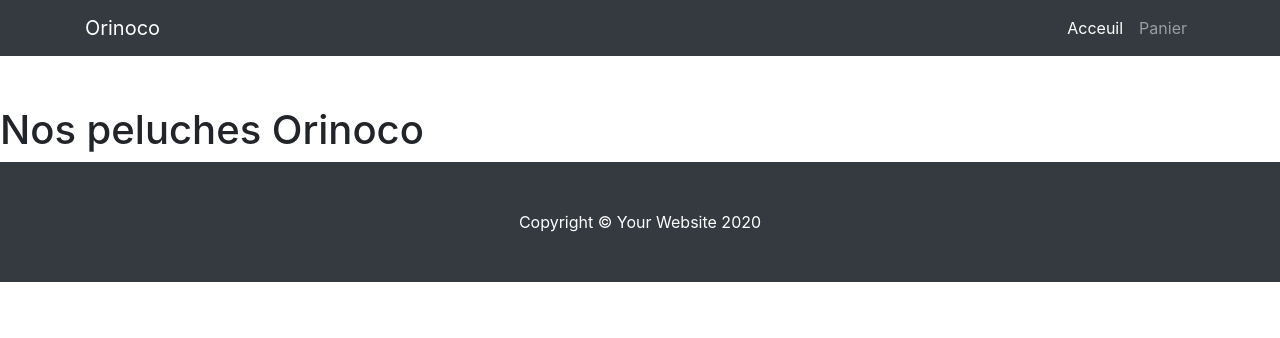
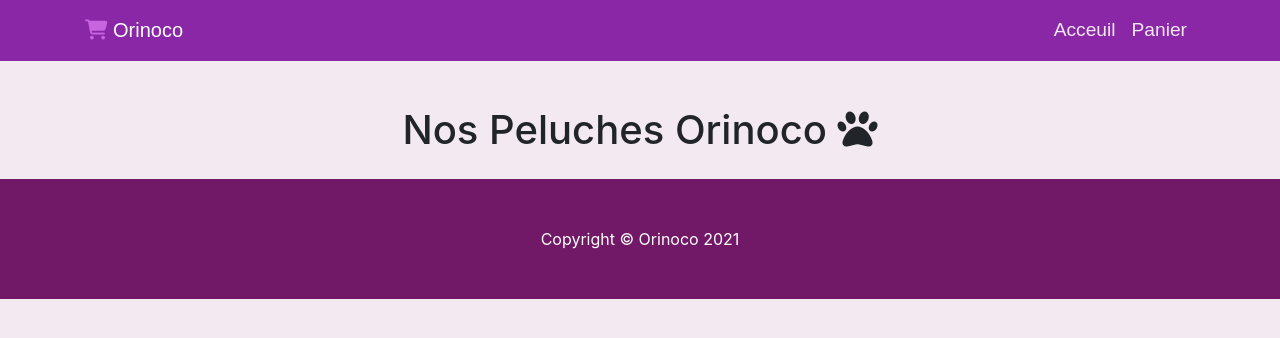
Before and after one commit to Codeounis/MoustaphaOunis_5_09022021, a plain HTML site: page index.html in a window 1280 px wide. Drawn offline with nearby package versions, Linux system fonts and the light colour scheme; no server answers; a web font is replaced by a local one.

Commit message:
design header + footer

```diff
--- a/css/style.css
+++ b/css/style.css
@@ -1,9 +1,32 @@
+@import url('https://fonts.googleapis.com/css2?family=Miltonian&display=swap');
+
+
+
+
+
+
+
+
 body {
     padding-top: 56px;
+    background-color: #f3e9f1;
   }
 
   header{
       margin-bottom: 50px;
+      font-family: 'Miltonian',Arial, Helvetica, sans-serif;
+      /* color: #d9832f!important; */
+      font-size: larger;
+  }
+
+  footer{
+     background-color: #711966!important;;
+  }
+
+
+  h1{
+      text-align: center;
+      margin-bottom: 25px;
   }
 
   .imgsize{
@@ -50,3 +73,19 @@ body {
   .noFormulaire{
       display: none;
   }
+
+  .bg-pink{
+      background-color: #8927a7!important;
+  }
+
+  .orange{
+    color: #d9832f!important;
+  }
+
+  .fadepink{
+    color: #f3e9f1!important;
+  }
+
+  .logocolor{
+    color: #c964e1!important;
+  }
--- a/index.html
+++ b/index.html
@@ -14,21 +14,21 @@
 
 <!-- Header barre de navigation -->
 <header>
-  <nav class="navbar navbar-expand-lg navbar-dark bg-dark fixed-top">
+  <nav class="navbar navbar-expand-lg navbar-dark bg-pink fixed-top">
     <div class="container">
-      <a class="navbar-brand" href="/index.html">Orinoco</a>
+      <a class="navbar-brand" href="/index.html"><i class="fas fa-shopping-cart logocolor"></i> Orinoco</a>
       <button class="navbar-toggler" type="button" data-toggle="collapse" data-target="#navbarResponsive" aria-controls="navbarResponsive" aria-expanded="false" aria-label="Toggle navigation">
         <span class="navbar-toggler-icon"></span>
       </button>
       <div class="collapse navbar-collapse" id="navbarResponsive">
         <ul class="navbar-nav ml-auto">
           <li class="nav-item active">
-            <a class="nav-link" href="#">Acceuil
+            <a class="nav-link fadepink" href="#">Acceuil
               <span class="sr-only">(current)</span>
             </a>
           </li>
           <li class="nav-item">
-            <a class="nav-link" id="lienPanier" href="/panier.html">Panier </a>
+            <a class="nav-link fadepink" id="lienPanier" href="/panier.html">Panier </a>
           </li>
         </ul>
       </div>
@@ -37,7 +37,7 @@
 </header>
 
 <section>
-  <h1>Nos peluches Orinoco</h1>
+  <h1>Nos Peluches Orinoco <i class="fas fa-paw"></i></h1>
 <div class="container">
 
     <div class="row">
@@ -56,11 +56,12 @@
   </div>
 </section>
 
-<footer class="py-5 bg-dark">
+<footer class="py-5">
+
   <div class="container">
-    <p class="m-0 text-center text-white">Copyright © Your Website 2020</p>
+    <p class="m-0 text-center text-white">Copyright &copy; Orinoco 2021</p>
   </div>
-  <!-- /.container -->
+
 </footer>
 
 
--- a/js/index.js
+++ b/js/index.js
@@ -5,7 +5,7 @@ totalPanier.appendChild(totalPanierIcone);
 document.getElementById("lienPanier").appendChild(totalPanier);
 if(localStorage.length > 0){
   totalPanierIcone.title="Des articles vous attendent !!";
-  totalPanierIcone.className = "fas fa-exclamation";
+  totalPanierIcone.className = "fas fa-exclamation orange";
   }
 
 console.log(localStorage)
--- a/js/product.js
+++ b/js/product.js
@@ -42,7 +42,7 @@ function createTeddyInfos(teddy){
   teddyBody.className = "card-body";
 
   let teddyTitle = document.createElement("h3");
-  teddyTitle.className = "card-title";
+  teddyTitle.className = "card-title orange";
   teddyTitle.innerText = teddy.name ;
 
   let teddyPrice = document.createElement("h4");
```
Also changed, not shown: confirmation.html (+11 -9 lines), panier.html (+10 -7 lines), product.html (+11 -8 lines).
